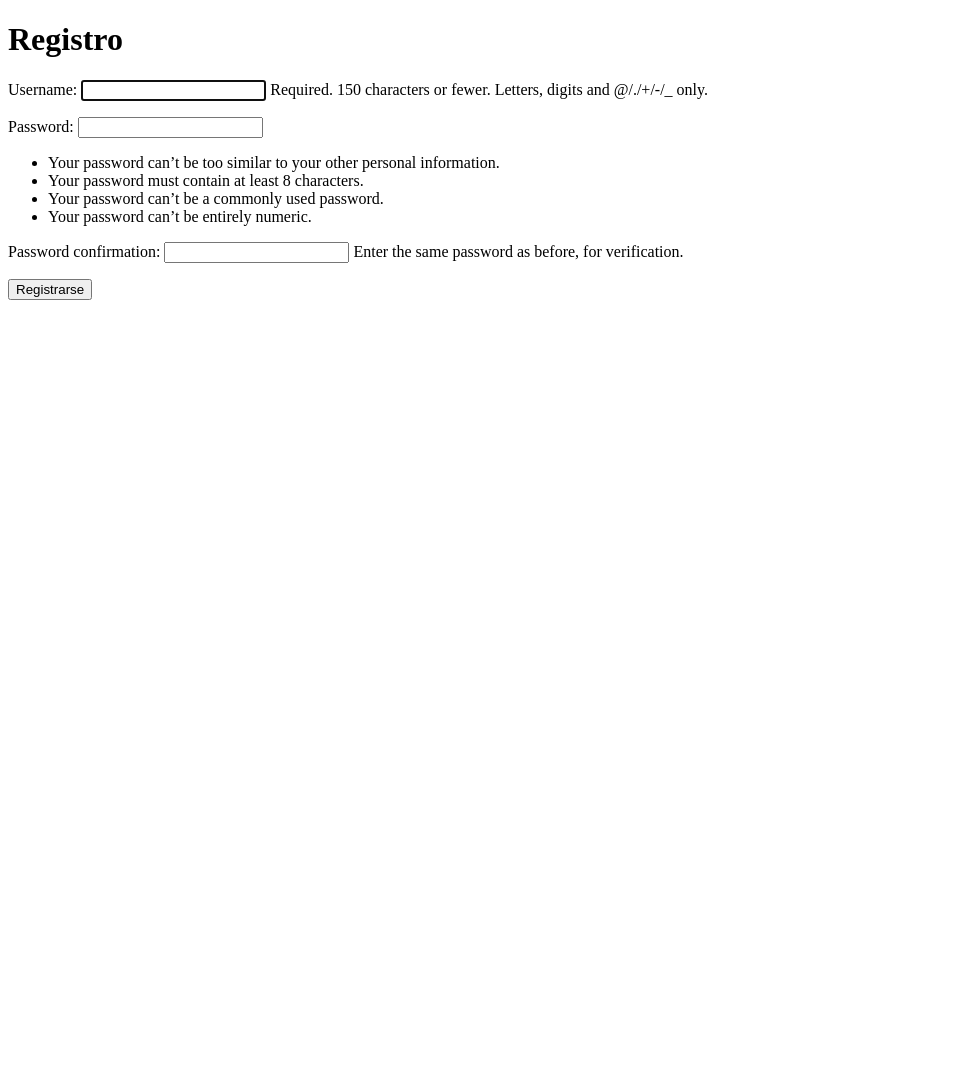
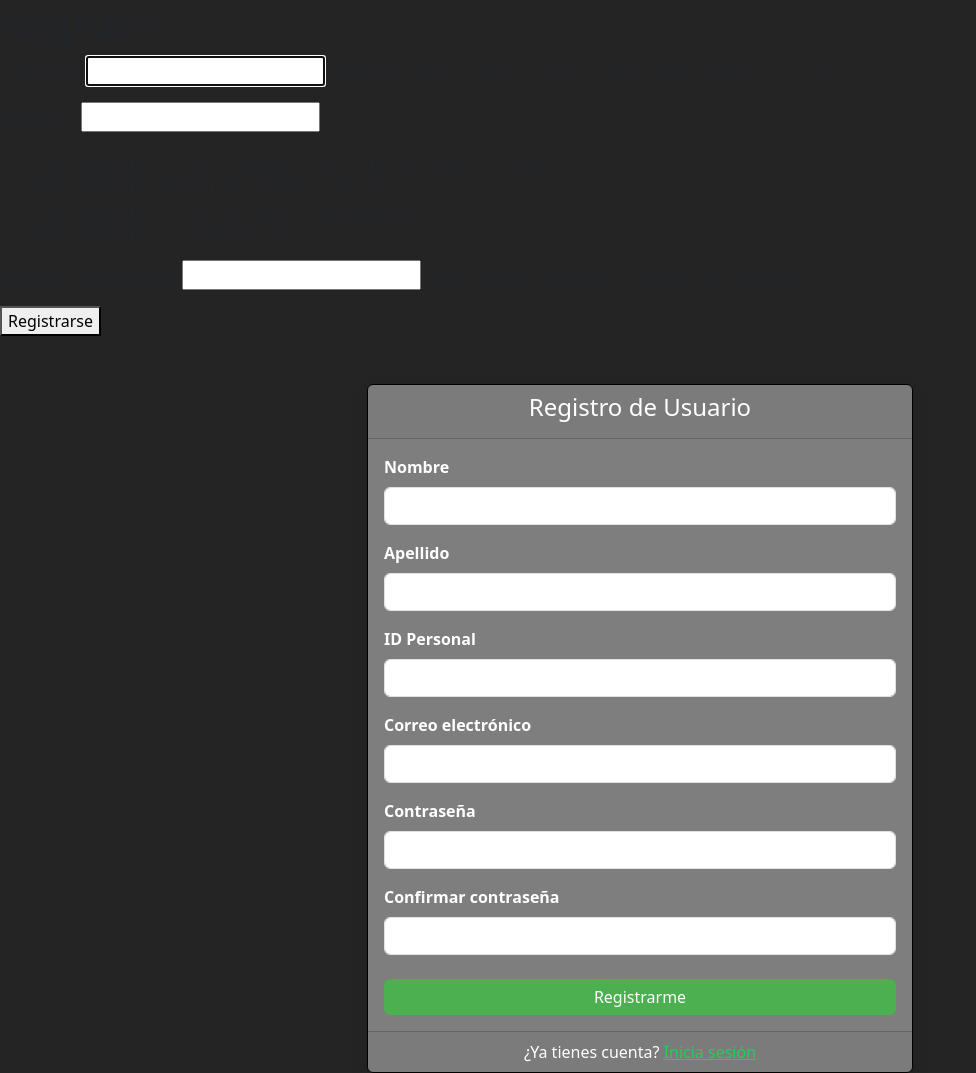
Before and after one commit to yandiux/Clinica_Python, a Django app: page /registro/ in a window 1280 px wide. Shown: the whole page, without its empty margins (0-976 px from the left). Before the commit the page ends 300 px from the top, so only its background shows below. Run offline with Django 5.2, Linux system fonts and the light colour scheme.

Commit message:
html registro
update html registro

```diff
--- a/clinica/templates/clinica/registro.html
+++ b/clinica/templates/clinica/registro.html
@@ -12,4 +12,95 @@
       <button type="submit">Registrarse</button>
     </form>
   </body>
+<head>
+    <meta charset="UTF-8">
+    <meta name="viewport" content="width=device-width, initial-scale=1.0">
+    <title>Registro - Clínica</title>
+
+    <!-- Bootstrap 5 -->
+    <link href="https://cdn.jsdelivr.net/npm/bootstrap@5.3.3/dist/css/bootstrap.min.css" rel="stylesheet">
+
+    <style>
+        body {
+            background-color: #242424;
+        }
+        .card {
+            background-color: rgb(126, 126, 126);
+            color: white;
+            border: 1px solid #000000;
+        }
+        .form-label {
+            color: white;
+            font-weight: bold;
+        }
+        .btn-primary {
+            background-color: #4CAF50;
+            border: none;
+        }
+        .btn-primary:hover {
+            background-color: #45a049;
+        }
+        a {
+            color: #23ce5c;
+        }
+    </style>
+</head>
+<body>
+    <div class="container mt-5">
+        <div class="row justify-content-center">
+            <div class="col-md-6">
+                <div class="card shadow">
+                    <div class="card-header text-center">
+                        <h4>Registro de Usuario</h4>
+                    </div>
+                    <div class="card-body">
+                        <form method="POST">
+                            {% csrf_token %}
+
+                            <div class="mb-3">
+                                <label for="nombre" class="form-label">Nombre</label>
+                                <input type="text" class="form-control" name="nombre" required>
+                            </div>
+
+                            <div class="mb-3">
+                                <label for="apellido" class="form-label">Apellido</label>
+                                <input type="text" class="form-control" name="apellido" required>
+                            </div>
+
+                            <div class="mb-3">
+                                <label for="id_personal" class="form-label">ID Personal</label>
+                                <input type="text" class="form-control" name="id_personal" required>
+                            </div>
+
+                            <div class="mb-3">
+                                <label for="email" class="form-label">Correo electrónico</label>
+                                <input type="email" class="form-control" name="email" required>
+                            </div>
+
+                            <div class="mb-3">
+                                <label for="password1" class="form-label">Contraseña</label>
+                                <input type="password" class="form-control" name="password1" required>
+                            </div>
+
+                            <div class="mb-3">
+                                <label for="password2" class="form-label">Confirmar contraseña</label>
+                                <input type="password" class="form-control" name="password2" required>
+                            </div>
+
+                            <div class="d-grid mt-4">
+                                <button type="submit" class="btn btn-primary">Registrarme</button>
+                            </div>
+                        </form>
+                    </div>
+                    <div class="card-footer text-center">
+                        ¿Ya tienes cuenta? <a href="/login/">Inicia sesión</a>
+                    </div>
+                </div>
+            </div>
+        </div>
+    </div>
+
+    <!-- Bootstrap JS -->
+    <script src="https://cdn.jsdelivr.net/npm/bootstrap@5.3.3/dist/js/bootstrap.bundle.min.js"></script>
+</body>
 </html>
```
